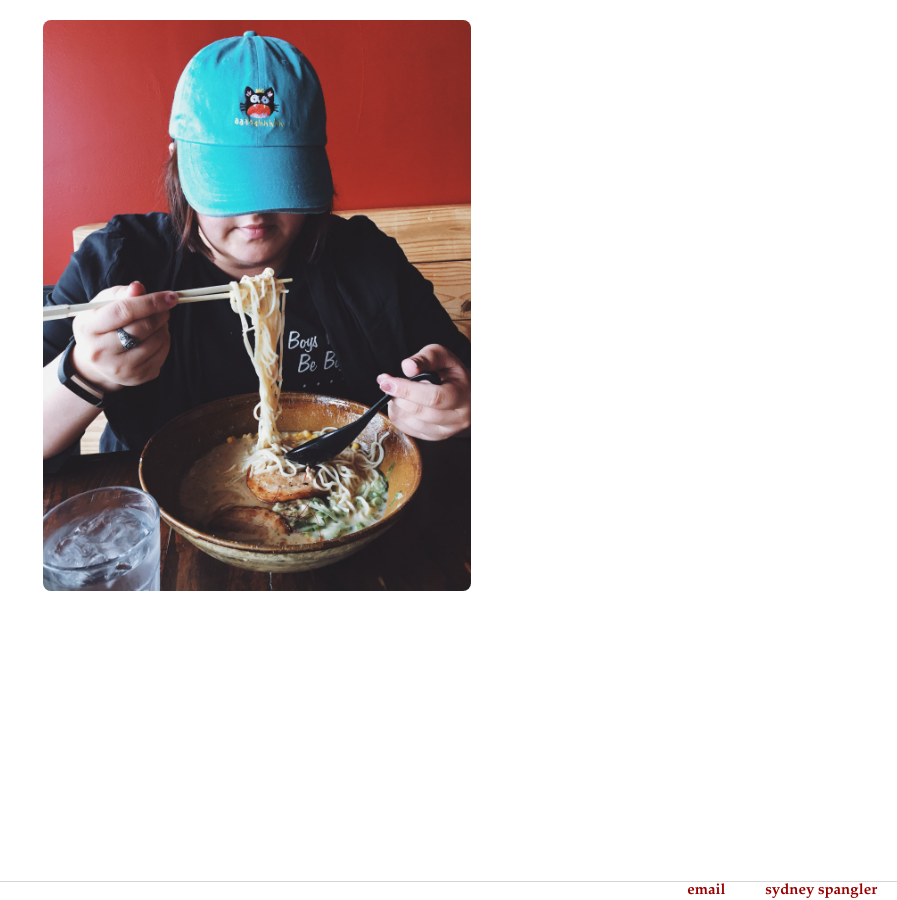
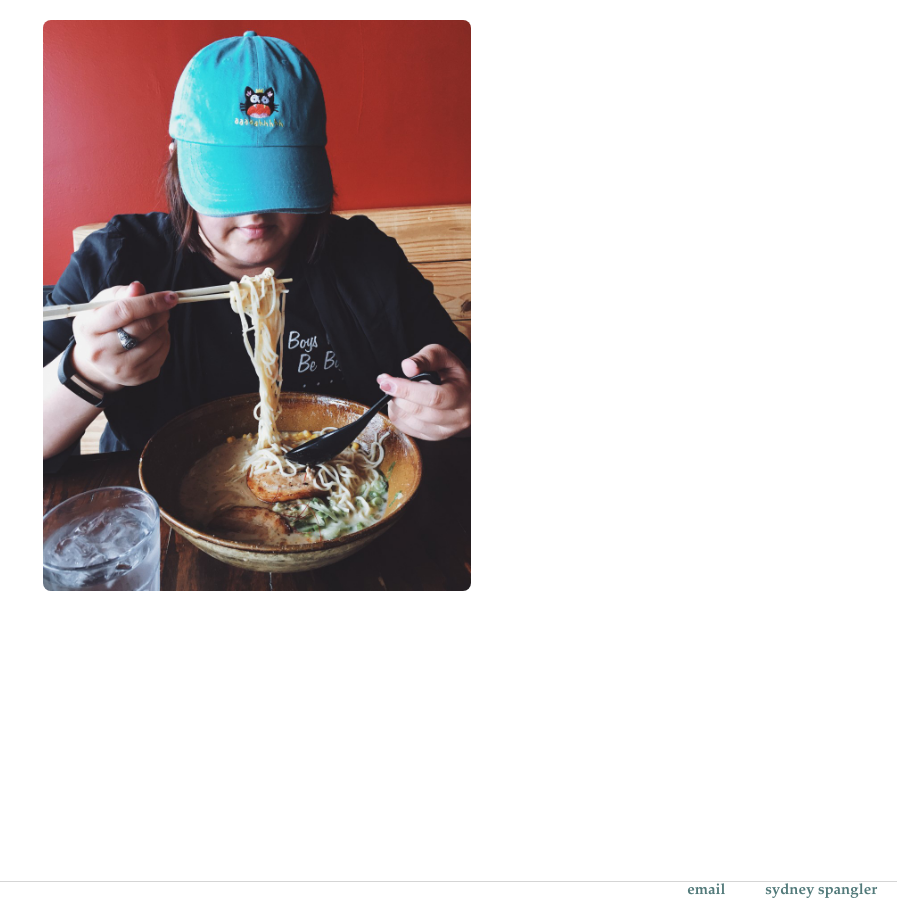
Before and after one commit to sydneyspangler/sydneyspangler.github.io, a Jekyll site: the page built from index.html, in a window 1280 px wide. Shown: the whole page, without its empty margins (383-1280 px from the left). Built offline with Jekyll 4.4.1, drawn with Linux system fonts in a browser that asks for light colours.

Commit message:
Update main.css

```diff
--- a/css/main.css
+++ b/css/main.css
@@ -32,7 +32,7 @@ nav ul li, footer ul li {
 }
 a {
     text-decoration: none;
-    color: #990000;
+    color: #527a7a;
 }
 a:hover {
     text-decoration: line-through;
```
